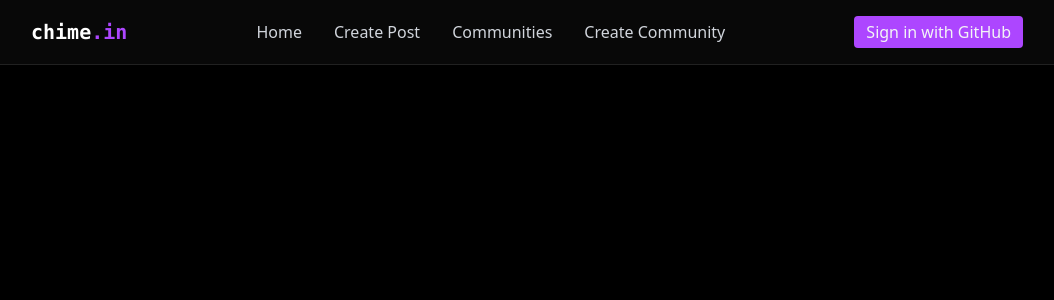
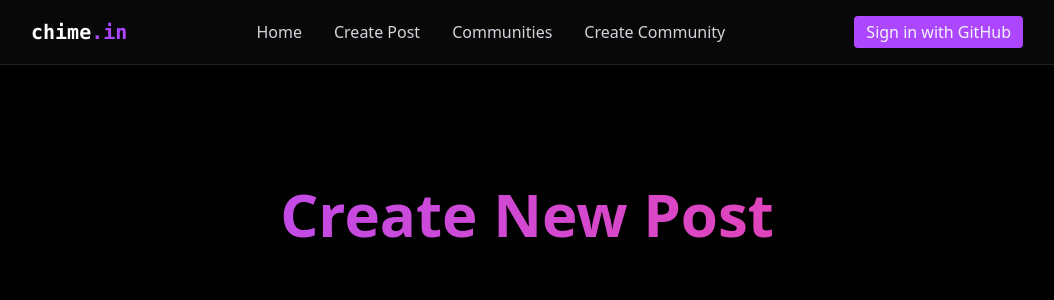
Before and after one commit to kshatsharmaaa/ChimeIn, a React (Vite) app: page /create in a window 1280 px wide. Shown: the top 300 px of the page, without its empty margins (113-1167 px from the left). Built offline with nearby package versions, Linux system fonts and the light colour scheme; no server answers.

Commit message:
create post page done

```diff
--- a/src/App.tsx
+++ b/src/App.tsx
@@ -2,6 +2,7 @@
 import { Routes, Route } from "react-router"
 import { Home } from "./pages/Home"
 import { Navbar } from "./components/Navbar"
+import { CreatePostPage } from "./pages/CreatePostPage"
 
 function App() {
 
@@ -11,6 +12,8 @@ function App() {
       <div className="container mx-auto px-4 py-6">
         <Routes>
           <Route path="/" element={<Home />} />
+          <Route path="/create" element={<CreatePostPage />} />
+
         </Routes>
       </div>
     </div>
--- a/src/components/CreatePost.tsx
+++ b/src/components/CreatePost.tsx
@@ -0,0 +1,5 @@
+export const CreatePost = () => {
+    return (
+        <div className=""></div>
+    )
+}
--- a/src/pages/CreatePostPage.tsx
+++ b/src/pages/CreatePostPage.tsx
@@ -0,0 +1,12 @@
+import { CreatePost } from "../components/CreatePost"
+
+export const CreatePostPage = () => {
+    return (
+    <div className="pt-20">
+        <h2 className="text-6xl font-bold mb-6 text-center bg-gradient-to-r from-purple-500 to-pink-500 bg-clip-text text-transparent">
+          Create New Post
+        </h2>
+        <CreatePost />
+    </div>
+    )
+}
```
